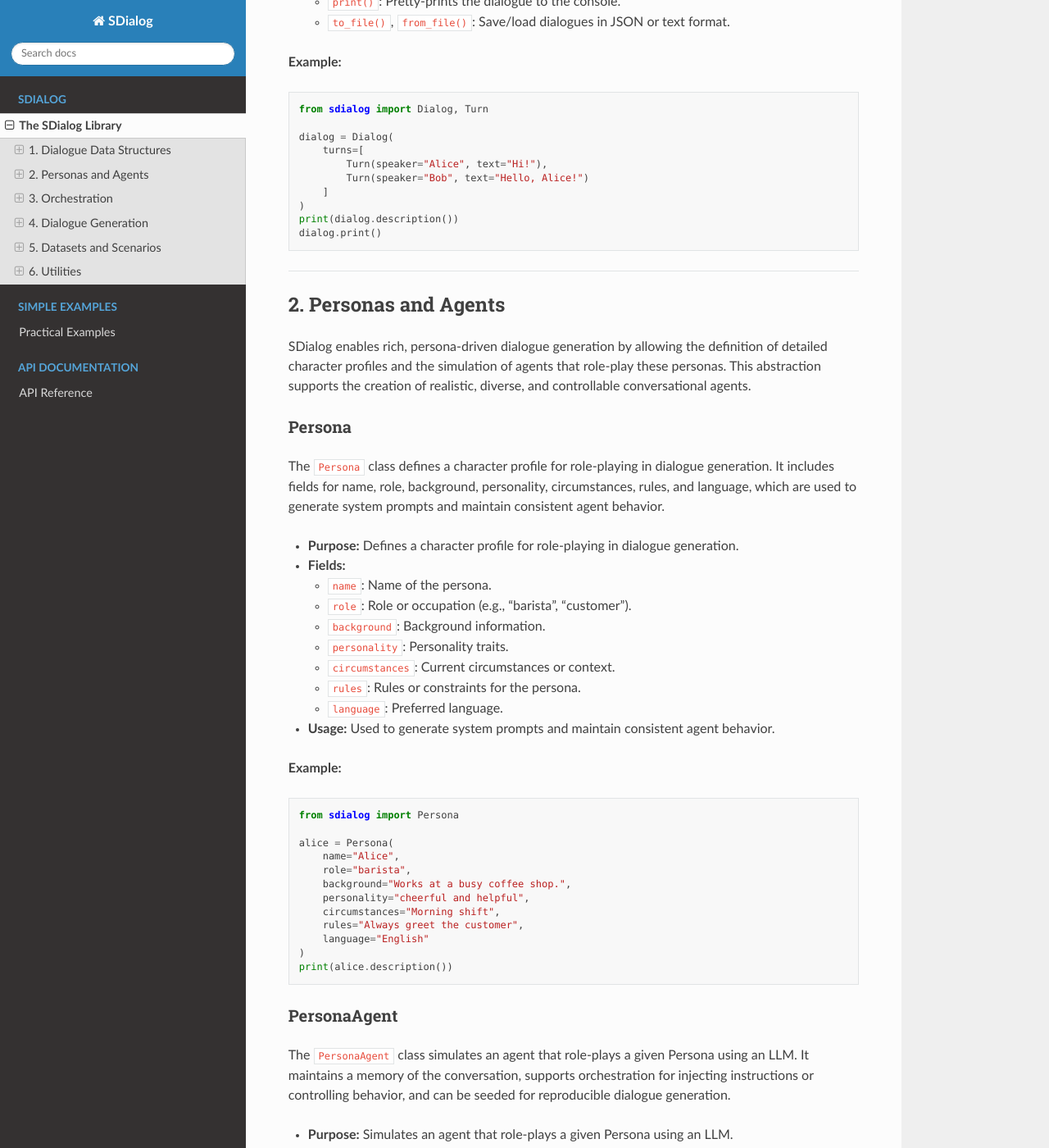
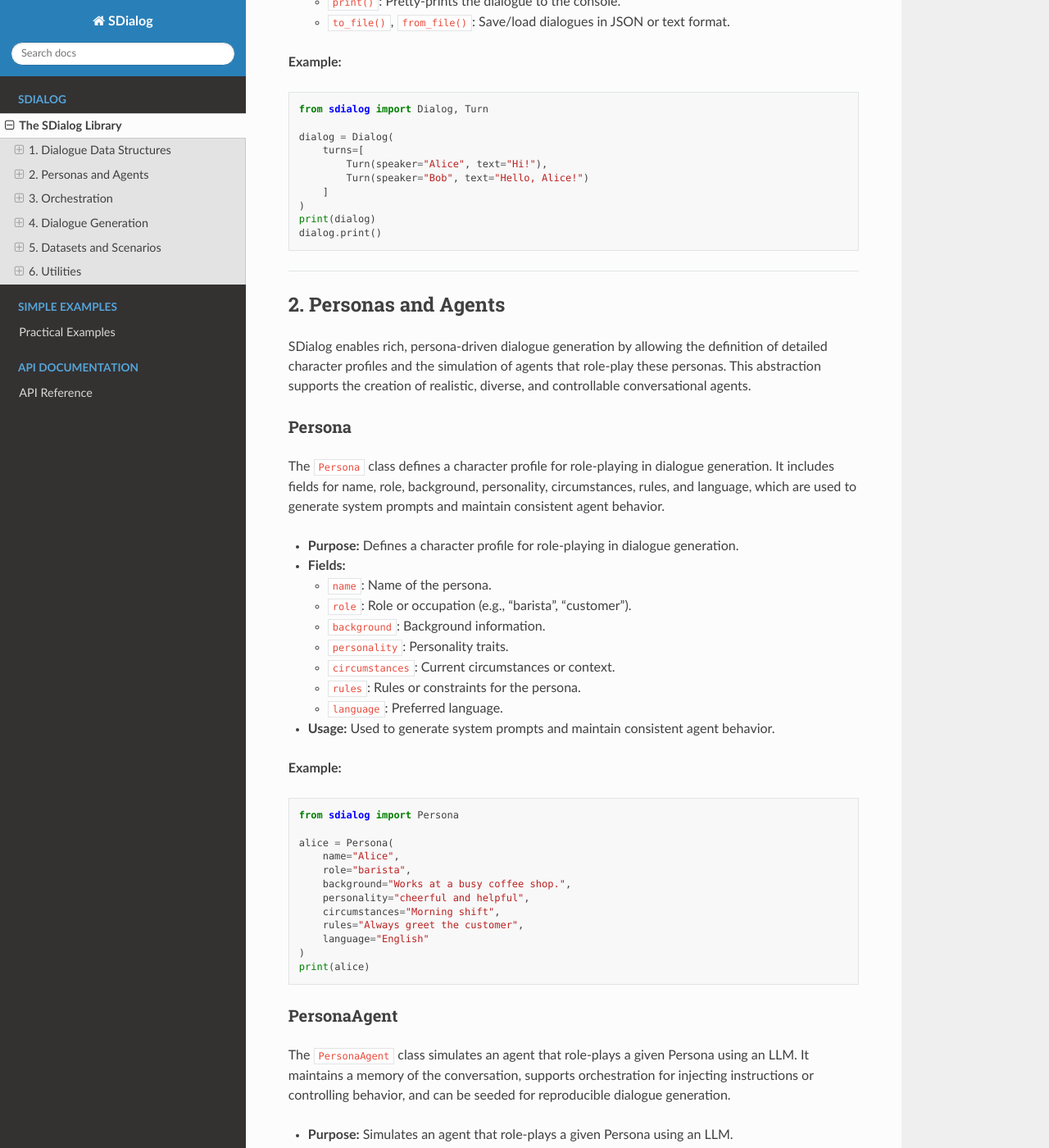
Before and after one commit to qanastek/sdialog, a Sphinx documentation site: the page built from docs/sdialog/index.rst, in a window 1280 px wide and 1400 px high, scrolled down 1919 px. Shown: the whole window at 82% size. Built offline with Sphinx 7.4.7 and the Read the Docs theme 3.1.0, drawn with Linux system fonts in a browser that asks for light colours; formulas are drawn with MathJax 3; pages that are not in the unit, such as notebooks, are missing from menus.

```diff
--- a/docs/conf.py
+++ b/docs/conf.py
@@ -18,7 +18,15 @@ from os import path
 from codecs import open
 from datetime import datetime
 
+# Ensure the source directory is in sys.path for autodoc to find the modules
 sys.path.insert(0, os.path.abspath('../src/'))
+
+
+# Mock imports for Sphinx documentation generation
+autodoc_mock_imports = ['pydantic', 'print_color', 'tqdm', 'langchain', 'langchain_core',
+                        'langchain_ollama', 'langchain_huggingface', 'numpy', 'sentence_transformers']
+
+# -- Project version ---------------------------------------------------------
 
 _version_re__ = r"__version__\s*=\s*['\"]([^'\"]+)['\"]"
 __cwd__ = path.abspath(path.dirname(__file__))
--- a/docs/examples/index.rst
+++ b/docs/examples/index.rst
@@ -2,7 +2,7 @@ Practical Examples
 ------------------
 
 Basic Persona-based Dialogue
-~~~~~~~~~~~~~~~~~~~~~~~~~~~
+~~~~~~~~~~~~~~~~~~~~~~~~~~~~
 
 This example demonstrates how to define two personas, instantiate agents for each persona, and generate a simple dialogue between them using an LLM. The agents will role-play their respective personas and interact for a fixed number of turns.
 
@@ -50,7 +50,7 @@ This example shows how to add orchestration to the dialogue generation process.
     dialog.print()
 
 Using STAR Dataset Utilities
-~~~~~~~~~~~~~~~~~~~~~~~~~~~
+~~~~~~~~~~~~~~~~~~~~~~~~~~~~
 
 This example demonstrates how to use SDialog's STAR dataset utilities. You can set the dataset path, load a dialogue by its ID, print it with scenario information, and extract scenario descriptions and agents for simulation.
 
--- a/docs/sdialog/index.rst
+++ b/docs/sdialog/index.rst
@@ -89,7 +89,7 @@ The ``Dialog`` class represents a complete conversation, including its sequence
             Turn(speaker="Bob", text="Hello, Alice!")
         ]
     )
-    print(dialog.description())
+    print(dialog)
     dialog.print()
 
 ----
@@ -131,7 +131,7 @@ The ``Persona`` class defines a character profile for role-playing in dialogue g
         rules="Always greet the customer",
         language="English"
     )
-    print(alice.description())
+    print(alice)
 
 PersonaAgent
 ^^^^^^^^^^^^
```
Also changed, not shown: docs/requirements.txt (+0 -8 lines), 1 other file.
